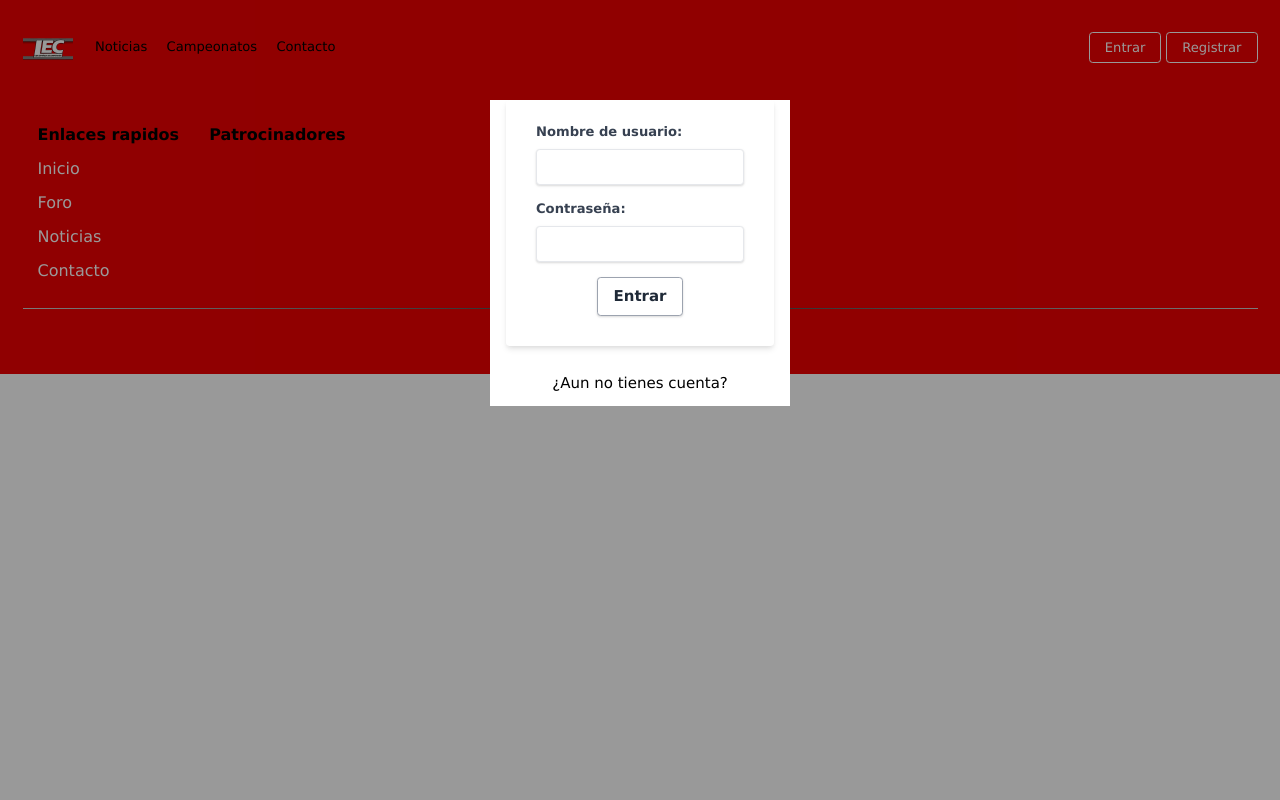
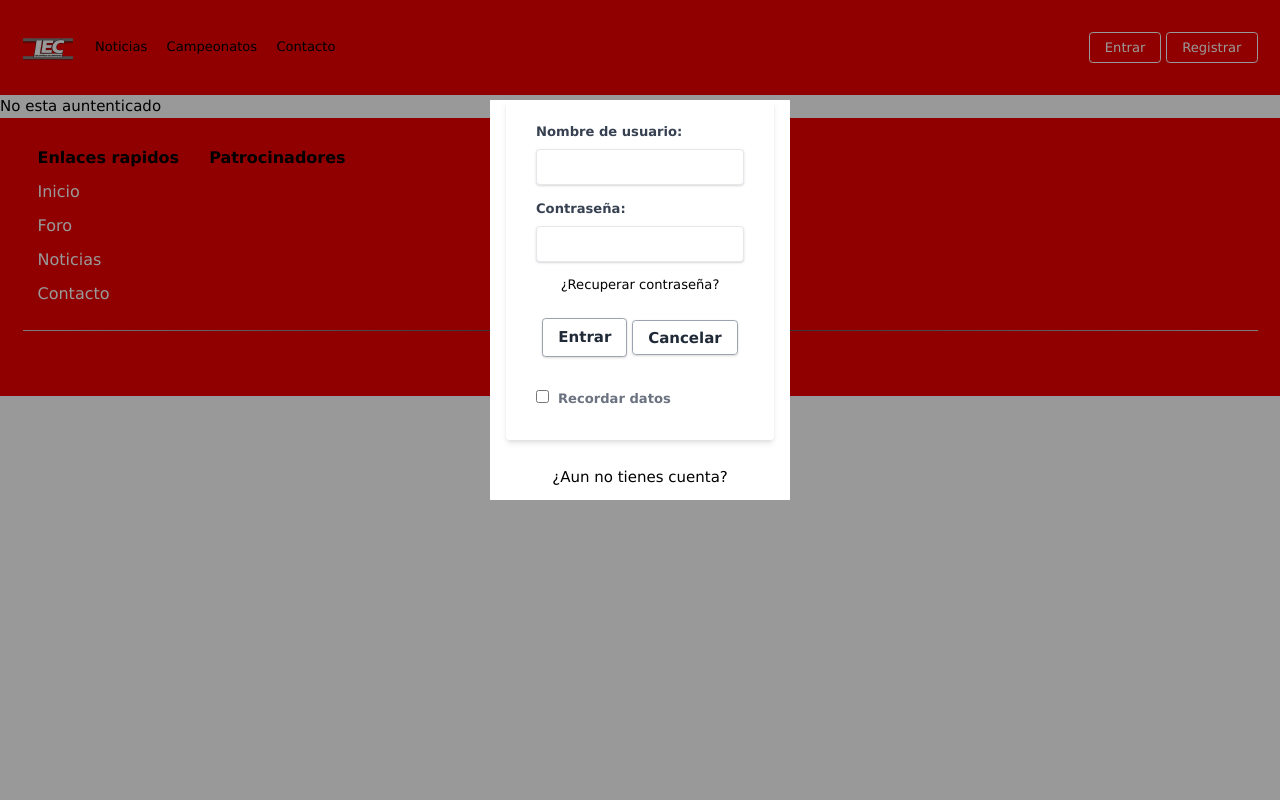
Before and after one commit to setuphub/webLEC, a Django app: page / in a window 1280 px wide, after a click on "Entrar". Run offline with Django 3.2, Linux system fonts and the light colour scheme.

Commit message:
login mehtod

```diff
--- a/LEC/LEC/settings.py
+++ b/LEC/LEC/settings.py
@@ -25,7 +25,7 @@ SECRET_KEY = '$dv%5+qo4a3sif5w$1=^8&@i9m_p#ml4y3mtu$oui2m0z5l5(3'
 # SECURITY WARNING: don't run with debug turned on in production!
 DEBUG = True
 
-ALLOWED_HOSTS = ['127.0.0.1', '192.168.0.177', '192.168.254.130']
+ALLOWED_HOSTS = ['127.0.0.1', '192.168.0.177', '192.168.254.130', 'webLEC.eba-eiypbsps.eu-west-3.elasticbeanstalk.com']
 
 
 # Application definition
--- a/LEC/blog/templates/GeneralTemplates/loginForm.html
+++ b/LEC/blog/templates/GeneralTemplates/loginForm.html
@@ -2,10 +2,14 @@
 {% load static %}
 
 {% block loginForm %}
+
     <div id="id01" class="w3-modal">
+
         <div class="w3-modal-content w3-animate-opacity w-full max-w-xs">
+
             <div class="w3-container ">
-                <form class="bg-white shadow-md rounded px-8 pt-6 pb-8 mb-4">
+                <form class="bg-white shadow-md rounded px-8 pt-6 pb-8 mb-4" action="/login" method="POST">
+                    {% csrf_token %}
                     {% for campo in form %}
                     <div class="mb-4">
                         <label class="block text-gray-700 text-sm font-bold mb-2" for="username">{{campo.label_tag}}</label>
@@ -13,13 +17,22 @@
                     </div>
                     {% endfor %}
                     <div class="text-center">
-                        <button class="bg-white hover:bg-gray-100 text-gray-800 font-semibold py-2 px-4 border border-gray-400 rounded shadow ">Entrar</button>
+                        <a class=" py-3 cursor-pointer text-sm hover:text-blue-500">¿Recuperar contraseña?</a>
+                    </div><br>
+                    <div class="text-center">
+                        <button type="submit" class="bg-white hover:bg-gray-100 text-gray-800 font-semibold py-2 px-4 border border-gray-400 rounded shadow ">Entrar</button>
+                        <a class=" cursor-pointer bg-white hover:bg-gray-100 text-gray-800 font-semibold py-2 px-4 border border-gray-400 rounded shadow ">Cancelar</a>
+                    </div>
+                    <div class="md:flex md:items-center mt-8">
+                        <label class="md:w-2/3 block text-gray-500 font-bold">
+                            <input class="mr-1 leading-tight" type="checkbox">
+                            <span class="text-sm hover:text-gray-800">Recordar datos</span>
+                        </label>
                     </div>
                 </form>
                 <div class= "py-3 text-center">
-                    <a class="">¿Aun no tienes cuenta?</a>
+                    <a href="/usuarios/registro" class="hover:text-blue-500">¿Aun no tienes cuenta?</a>
                 </div>
-
             </div>
         </div>
     </div>
--- a/LEC/blog/templates/blog/blog.html
+++ b/LEC/blog/templates/blog/blog.html
@@ -3,4 +3,13 @@
 {% block body %}
     {% block loginForm %}{% endblock loginForm %}
     {% block registerForm %}{% endblock registerForm %}
+
+
+    {% if user.is_authenticated %}
+        <p>Hola {{user.username}}</p>
+    {% else %}
+        <p>No esta auntenticado</p>
+    {% endif %}
+
+
 {% endblock body %}
--- a/LEC/blog/urls.py
+++ b/LEC/blog/urls.py
@@ -1,10 +1,10 @@
 from django.urls import path
 
 from . import views
-from usuarios.views import registro
+from usuarios.views import registro, login
 
 urlpatterns = [
     path('', views.index, name='index'),
-    path('index', views.index, name='index'),
+    path('login', login, name='login')
     #path('registro', registro, name='registro')
 ]
```
Also changed, not shown: LEC/requirements.txt (+39 -0 lines), LEC/usuarios/views.py (+17 -1 lines), .elasticbeanstalk/config.yml (deleted), LEC/db.sqlite3, 3 other files.
